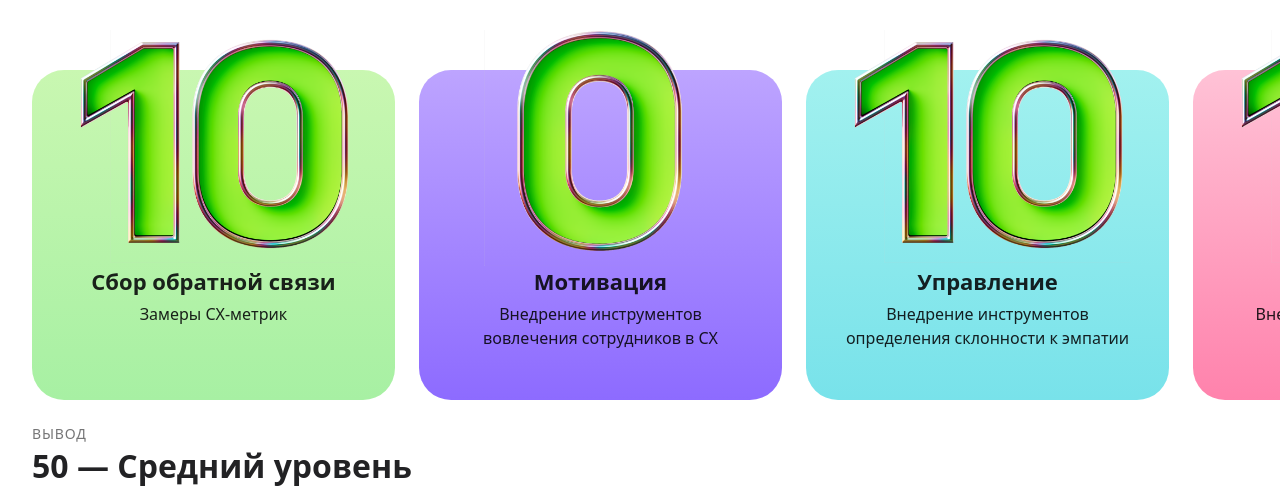
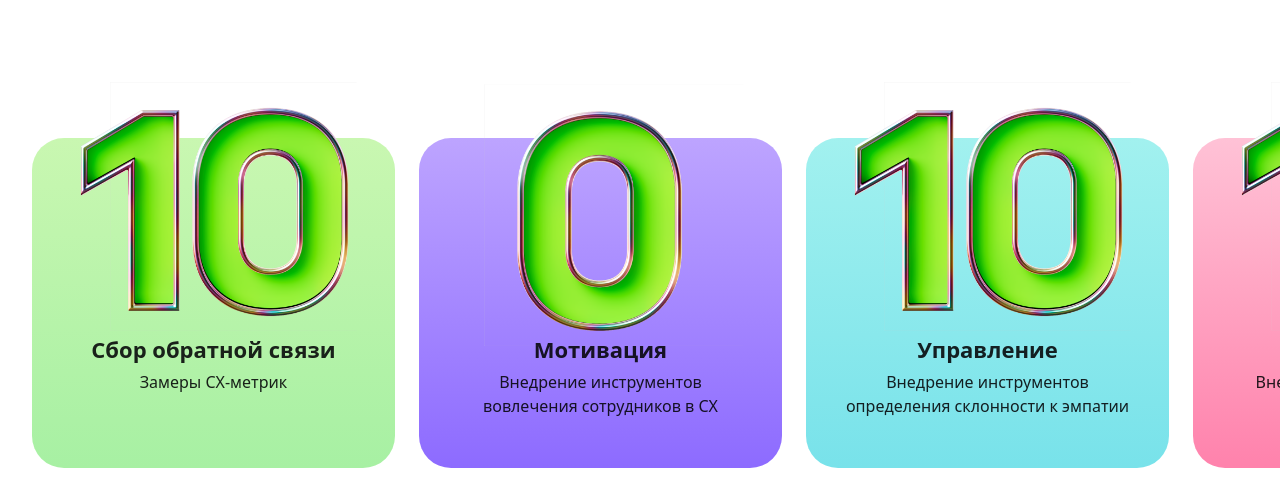
Before and after one commit to koolesoo/CXschool, a plain HTML site: page index.html in a window 1280 px wide. Shown: the part 269-758 px from the top of the page. Drawn offline with Linux system fonts and the light colour scheme.

Commit message:
Fix 0/5 image clipping on hover: padding, origin, tall assets
Made-with: Cursor

```diff
--- a/index.html
+++ b/index.html
@@ -55,7 +55,7 @@
           <article class="promoCard promoCard--purple" aria-label="Мотивация" data-popup-index="1">
             <div class="promoCard__art" aria-hidden="true">
               <img
-                class="promoCard__imgTop"
+                class="promoCard__imgTop promoCard__imgTop--tallAsset"
                 src="./0.png"
                 width="256"
                 height="256"
@@ -108,7 +108,7 @@
           <article class="promoCard promoCard--yellow" aria-hidden="true" data-popup-index="4">
             <div class="promoCard__art" aria-hidden="true">
               <img
-                class="promoCard__imgTop"
+                class="promoCard__imgTop promoCard__imgTop--tallAsset"
                 src="./5.png"
                 width="256"
                 height="256"
@@ -140,7 +140,7 @@
           <article class="promoCard promoCard--orange" aria-hidden="true" data-popup-index="6">
             <div class="promoCard__art" aria-hidden="true">
               <img
-                class="promoCard__imgTop"
+                class="promoCard__imgTop promoCard__imgTop--tallAsset"
                 src="./5.png"
                 width="256"
                 height="256"
--- a/styles.css
+++ b/styles.css
@@ -107,8 +107,10 @@ body {
 .promo__viewport {
   width: 100%;
   margin-top: 32px; /* еще ниже от заголовка, чтобы картинки не пересекались с ним */
+  padding-top: 36px; /* запас под вылет картинок и scale при ховере (overflow-x ломает overflow-y: visible) */
+  box-sizing: border-box;
   overflow-x: auto;
-  overflow-y: visible; /* чтобы при ховере карточки не обрезались сверху */
+  overflow-y: visible; /* в паре с overflow-x часто даёт clip; компенсируем padding-top */
   -webkit-overflow-scrolling: touch;
   scrollbar-width: none; /* Firefox */
   position: relative;
@@ -126,7 +128,7 @@ body {
   overflow-x: visible;
   overscroll-behavior-block: contain;
   overscroll-behavior-x: contain;
-  padding-top: 40px;
+  padding-top: 72px;
   padding-bottom: 24px;
   transform: translateX(0);
 }
@@ -201,7 +203,7 @@ body {
   -ms-user-select: none;
   transition: transform 520ms ease;
   will-change: transform;
-  transform-origin: center bottom;
+  transform-origin: center center;
 }
 
 .promoCard:hover {
@@ -251,6 +253,11 @@ body {
   z-index: 3;
   pointer-events: none;
   user-select: none;
+}
+
+/* 0.png / 5.png выше по файлу, чем 10.png — чуть ниже, чтобы не упирались в край вьюпорта при hover */
+.promoCard__imgTop--tallAsset {
+  top: -54px;
 }
 
 .promoCard__text {
```
